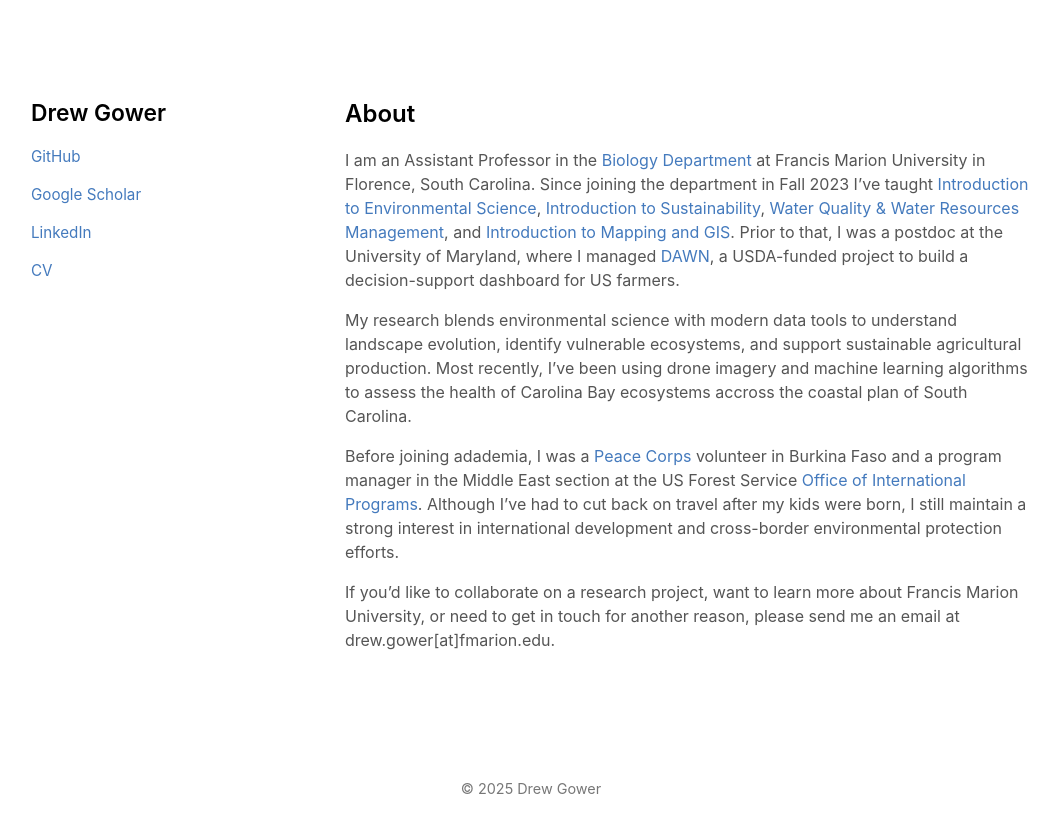
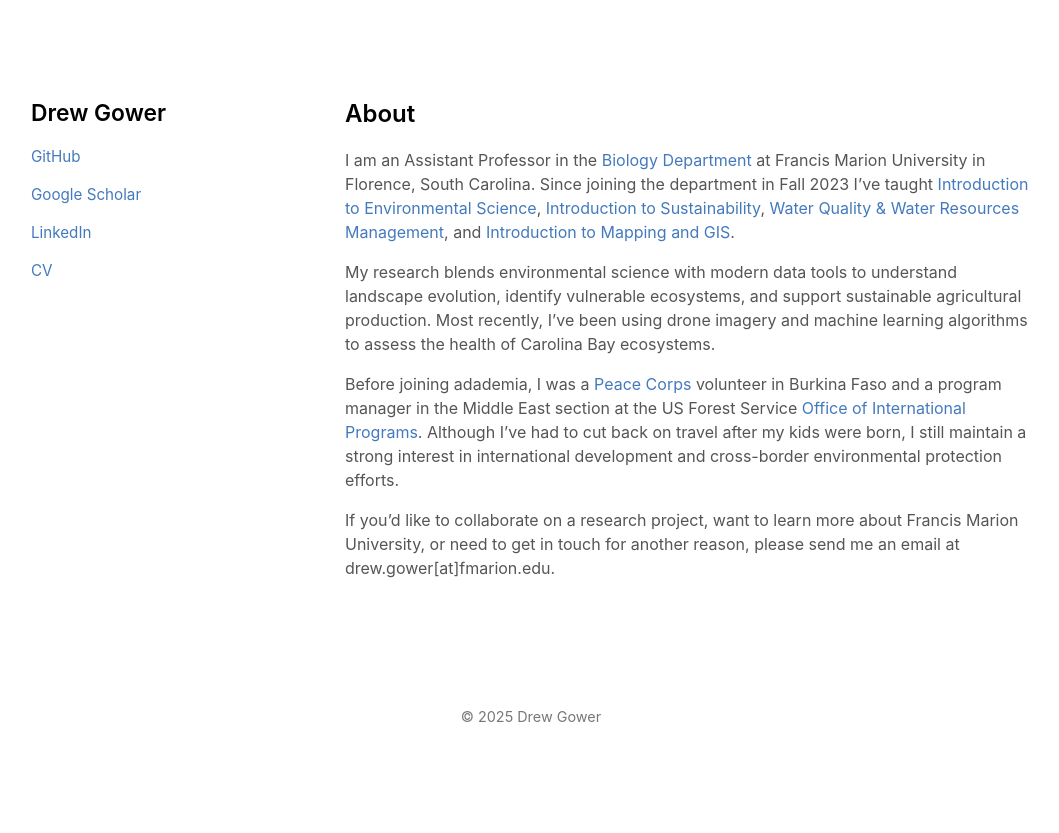
Before and after one commit to dbg6y/dbg6y.github.io, a Jekyll site: the page built from index.md, in a window 1280 px wide. Shown: the top 833 px of the page, without its empty margins (109-1168 px from the left). Built offline with Jekyll 4.4.1, drawn with Linux system fonts in a browser that asks for light colours.

Commit message:
Revert "added text"
This reverts commit 37a2cc21f18ce6134fa1c1cca492cf6ddb0cd94d.

```diff
--- a/index.md
+++ b/index.md
@@ -4,9 +4,9 @@
 ---
 
 ## About
-I am an Assistant Professor in the [Biology Department](https://www.fmarion.edu/biology/) at Francis Marion University in Florence, South Carolina. Since joining the department in Fall 2023 I've taught [Introduction to Environmental Science](/assets/ENVR101_S2025_Syllabus.pdf), [Introduction to Sustainability](/assets/ENVR102_S2024_Syllabus.pdf), [Water Quality & Water Resources Management](/assets/ENVR201_F2024_Syllabus.pdf), and [Introduction to Mapping and GIS](/assets/ENVR215_S2025_Syllabus.pdf). Prior to that, I was a postdoc at the University of Maryland, where I managed [DAWN](https://dawn.umd.edu/), a USDA-funded project to build a decision-support dashboard for US farmers.
+I am an Assistant Professor in the [Biology Department](https://www.fmarion.edu/biology/) at Francis Marion University in Florence, South Carolina. Since joining the department in Fall 2023 I've taught [Introduction to Environmental Science](/assets/ENVR101_S2025_Syllabus.pdf), [Introduction to Sustainability](/assets/ENVR102_S2024_Syllabus.pdf), [Water Quality & Water Resources Management](/assets/ENVR201_F2024_Syllabus.pdf), and [Introduction to Mapping and GIS](/assets/ENVR215_S2025_Syllabus.pdf).
 
-My research blends environmental science with modern data tools to understand landscape evolution, identify vulnerable ecosystems, and support sustainable agricultural production. Most recently, I've been using drone imagery and machine learning algorithms to assess the health of Carolina Bay ecosystems accross the coastal plan of South Carolina.
+My research blends environmental science with modern data tools to understand landscape evolution, identify vulnerable ecosystems, and support sustainable agricultural production. Most recently, I've been using drone imagery and machine learning algorithms to assess the health of Carolina Bay ecosystems.
 
 Before joining adademia, I was a [Peace Corps](https://www.peacecorps.gov/) volunteer in Burkina Faso and a program manager in the Middle East section at the US Forest Service [Office of International Programs](https://www.fs.usda.gov/about-agency/international-programs). Although I've had to cut back on travel after my kids were born, I still maintain a strong interest
 in international development and cross-border environmental protection efforts.
```
